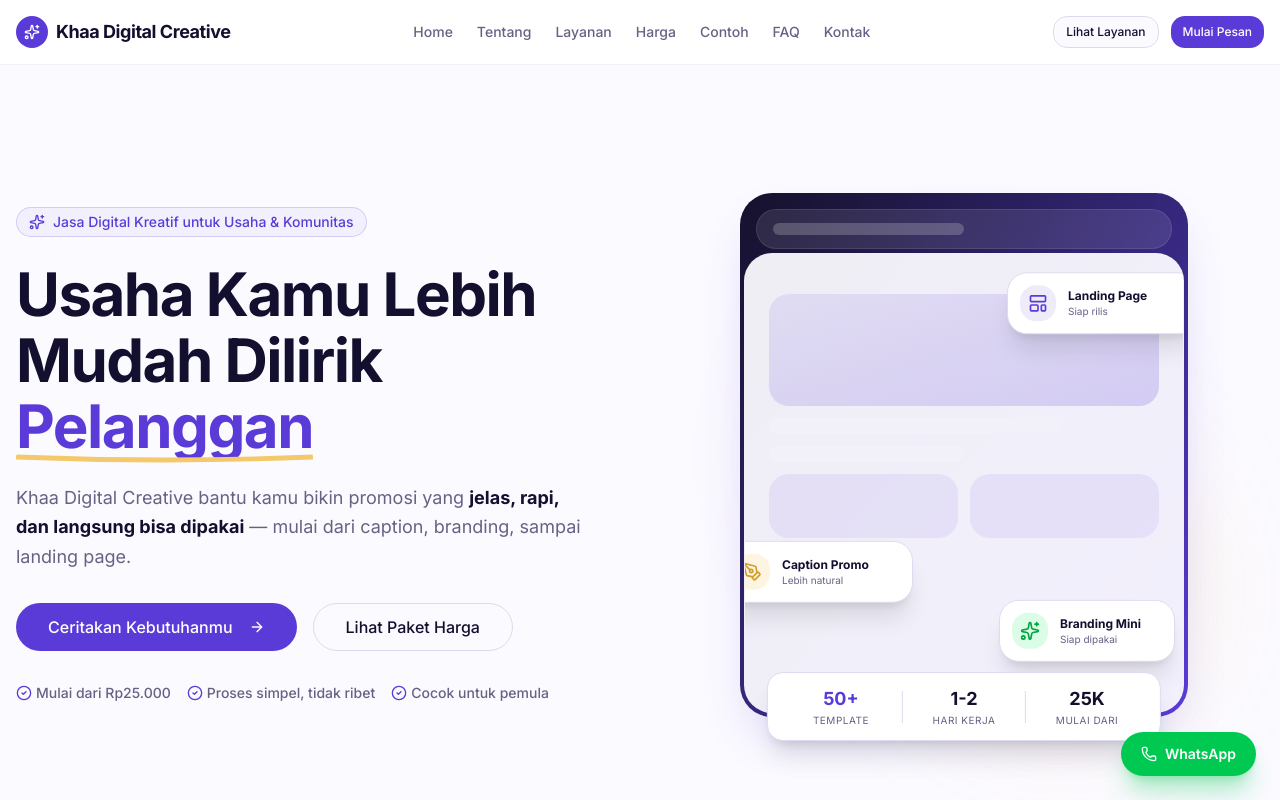
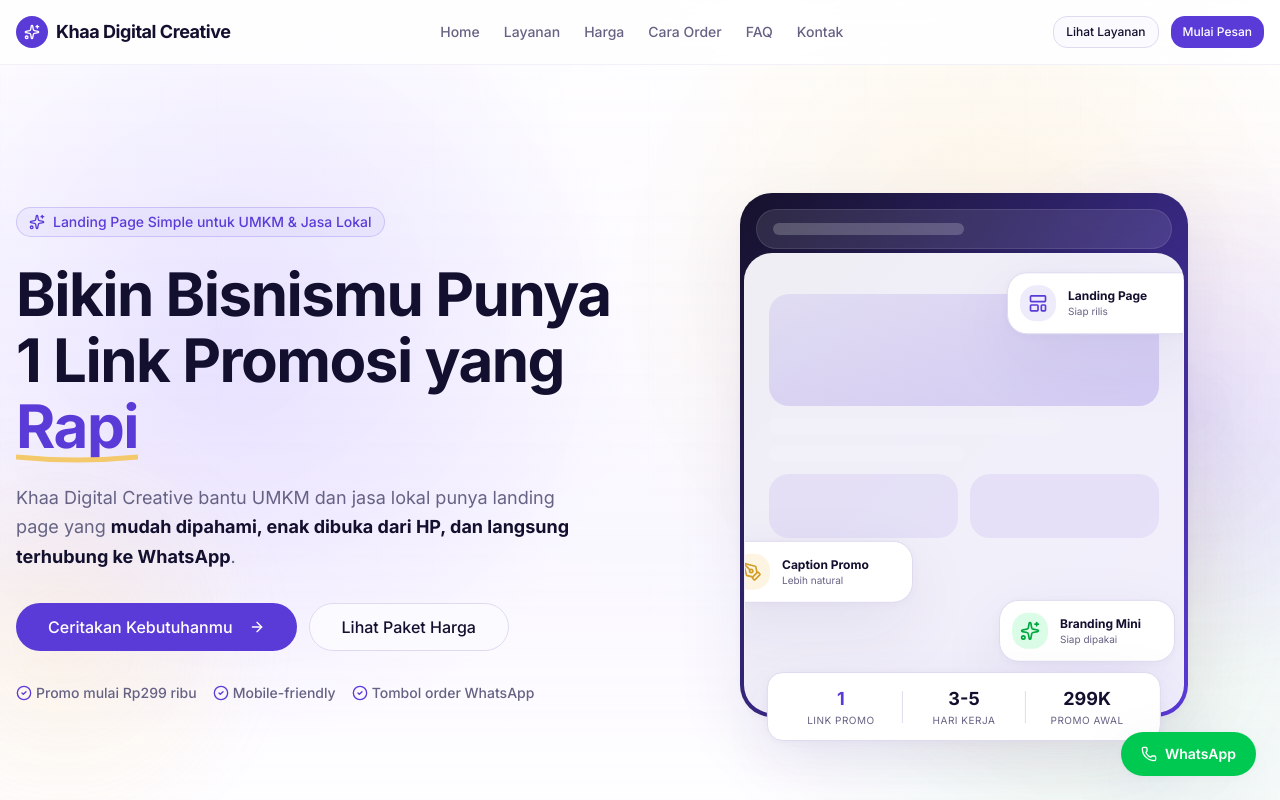
Before and after one commit to ulsreall/khaa-digital, a React (Vite) app: page / in a window 1280 px wide. Shown: the top 800 px of the page. Built offline with nearby package versions, Linux system fonts and the light colour scheme.

Commit message:
Add simple landing page pricing

```diff
--- a/src/index.css
+++ b/src/index.css
@@ -277,6 +277,120 @@
 
   body {
     @apply font-sans antialiased bg-background text-foreground;
+    background:
+      radial-gradient(circle at 12% 8%, rgba(124, 58, 237, 0.12), transparent 28rem),
+      radial-gradient(circle at 88% 18%, rgba(244, 201, 107, 0.16), transparent 24rem),
+      linear-gradient(180deg, #fffbff 0%, #f8f5ff 42%, #ffffff 100%);
+  }
+}
+
+/* Premium background polish for Khaa Digital */
+.khaa-site {
+  position: relative;
+  isolation: isolate;
+  overflow: hidden;
+}
+
+.khaa-site::before {
+  content: "";
+  position: fixed;
+  inset: 0;
+  z-index: -2;
+  pointer-events: none;
+  background-image:
+    linear-gradient(rgba(109, 76, 255, 0.045) 1px, transparent 1px),
+    linear-gradient(90deg, rgba(109, 76, 255, 0.045) 1px, transparent 1px),
+    radial-gradient(circle at 25% 18%, rgba(109, 76, 255, 0.11), transparent 28rem),
+    radial-gradient(circle at 80% 10%, rgba(244, 201, 107, 0.13), transparent 25rem),
+    radial-gradient(circle at 60% 70%, rgba(34, 197, 94, 0.055), transparent 28rem);
+  background-size: 54px 54px, 54px 54px, auto, auto, auto;
+  mask-image: linear-gradient(to bottom, black 0%, black 64%, transparent 100%);
+  opacity: 0.9;
+}
+
+.khaa-site::after {
+  content: "";
+  position: fixed;
+  inset: 0;
+  z-index: -1;
+  pointer-events: none;
+  background-image: radial-gradient(rgba(21, 17, 43, 0.08) 0.7px, transparent 0.7px);
+  background-size: 18px 18px;
+  opacity: 0.22;
+  mix-blend-mode: multiply;
+}
+
+.khaa-hero {
+  background:
+    radial-gradient(circle at 18% 34%, rgba(109, 76, 255, 0.14), transparent 25rem),
+    radial-gradient(circle at 77% 28%, rgba(244, 201, 107, 0.18), transparent 24rem),
+    radial-gradient(circle at 88% 74%, rgba(34, 197, 94, 0.08), transparent 22rem),
+    linear-gradient(180deg, rgba(255, 255, 255, 0.82) 0%, rgba(250, 247, 255, 0.9) 58%, rgba(255, 255, 255, 0.98) 100%);
+}
+
+.khaa-hero::before,
+.khaa-hero::after {
+  content: "";
+  position: absolute;
+  pointer-events: none;
+  border-radius: 999px;
+  filter: blur(18px);
+  z-index: 0;
+}
+
+.khaa-hero::before {
+  width: min(44vw, 36rem);
+  height: min(44vw, 36rem);
+  right: -12rem;
+  top: 4rem;
+  background: radial-gradient(circle, rgba(109, 76, 255, 0.16), transparent 68%);
+}
+
+.khaa-hero::after {
+  width: min(36vw, 28rem);
+  height: min(36vw, 28rem);
+  left: -10rem;
+  bottom: 2rem;
+  background: radial-gradient(circle, rgba(244, 201, 107, 0.16), transparent 68%);
+}
+
+.khaa-hero > * {
+  position: relative;
+  z-index: 1;
+}
+
+.khaa-site section.bg-white {
+  background:
+    radial-gradient(circle at 8% 15%, rgba(109, 76, 255, 0.055), transparent 18rem),
+    radial-gradient(circle at 92% 85%, rgba(244, 201, 107, 0.08), transparent 20rem),
+    rgba(255, 255, 255, 0.84) !important;
+  backdrop-filter: blur(18px);
+}
+
+.khaa-site section.bg-muted\/30 {
+  background:
+    linear-gradient(135deg, rgba(248, 245, 255, 0.92), rgba(255, 255, 255, 0.82)),
+    radial-gradient(circle at 80% 18%, rgba(109, 76, 255, 0.1), transparent 22rem) !important;
+}
+
+.khaa-site .shadow-sm,
+.khaa-site .shadow-xl,
+.khaa-site .shadow-2xl {
+  box-shadow:
+    0 24px 70px rgba(65, 42, 135, 0.08),
+    0 2px 10px rgba(65, 42, 135, 0.04);
+}
+
+@media (max-width: 768px) {
+  .khaa-site::before {
+    background-size: 42px 42px, 42px 42px, auto, auto, auto;
+    opacity: 0.65;
+  }
+
+  .khaa-hero::before,
+  .khaa-hero::after {
+    filter: blur(28px);
+    opacity: 0.72;
   }
 }
 
--- a/src/pages/Home.tsx
+++ b/src/pages/Home.tsx
@@ -2,7 +2,7 @@
 import { motion, AnimatePresence } from "framer-motion";
 import {
   Menu, X, CheckCircle2, LayoutTemplate, PenTool, Image, Globe, Sparkles,
-  Copy, FileText, MonitorSmartphone, MessageCircle, Star, ArrowRight,
+  Copy, MonitorSmartphone, MessageCircle, Star, ArrowRight,
   Instagram, Phone, Zap, Shield, Clock, Smile
 } from "lucide-react";
 import { Accordion, AccordionItem, AccordionTrigger, AccordionContent } from "@/components/ui/accordion";
@@ -51,7 +51,7 @@
   const closeMenu = () => setMobileMenuOpen(false);
 
   return (
-    <div className="min-h-screen bg-background font-sans text-foreground">
+    <div className="khaa-site min-h-screen bg-background font-sans text-foreground">
 
       {/* ── NAVBAR ── */}
       <header className="sticky top-0 z-50 w-full border-b border-border/40 bg-white/90 backdrop-blur-md">
@@ -66,10 +66,9 @@
           <nav className="hidden md:flex items-center gap-6">
             {[
               ["Home", "#"],
-              ["Tentang", "#tentang"],
               ["Layanan", "#layanan"],
               ["Harga", "#harga"],
-              ["Contoh", "#contoh"],
+              ["Cara Order", "#cara-order"],
               ["FAQ", "#faq"],
               ["Kontak", "#kontak"],
             ].map(([label, href]) => (
@@ -104,7 +103,7 @@
               className="md:hidden overflow-hidden bg-white border-b border-border"
             >
               <nav className="flex flex-col p-4 gap-4">
-                {[["Tentang", "#tentang"], ["Layanan", "#layanan"], ["Harga", "#harga"], ["Contoh", "#contoh"], ["FAQ", "#faq"]].map(([l, h]) => (
+                {[["Layanan", "#layanan"], ["Harga", "#harga"], ["Cara Order", "#cara-order"], ["FAQ", "#faq"], ["Kontak", "#kontak"]].map(([l, h]) => (
                   <a key={l} href={h} onClick={closeMenu} className="text-sm font-medium">{l}</a>
                 ))}
                 <div className="flex flex-col gap-2 pt-2 border-t border-border">
@@ -124,19 +123,19 @@
       </header>
 
       {/* ── HERO ── */}
-      <section className="relative overflow-hidden pt-20 pb-32 lg:pt-32 lg:pb-44">
+      <section className="khaa-hero relative overflow-hidden pt-20 pb-32 lg:pt-32 lg:pb-44">
         <div className="absolute inset-0 -z-10 bg-[radial-gradient(ellipse_at_top_right,_var(--tw-gradient-stops))] from-primary/10 via-background to-background" />
         <div className="container mx-auto px-4">
           <div className="grid lg:grid-cols-2 gap-12 items-center">
             <motion.div initial={{ opacity: 0, x: -30 }} animate={{ opacity: 1, x: 0 }} transition={{ duration: 0.6 }} className="flex flex-col gap-6">
               <div className="inline-flex items-center rounded-full border border-primary/20 bg-primary/5 px-3 py-1 text-sm font-medium text-primary w-fit">
                 <Sparkles className="mr-2 h-4 w-4" />
-                Jasa Digital Kreatif untuk Usaha & Komunitas
+                Landing Page Simple untuk UMKM & Jasa Lokal
               </div>
 
               <h1 className="text-4xl lg:text-6xl font-bold tracking-tight leading-[1.1]">
-                Usaha Kamu Lebih Mudah Dilirik <span className="text-primary relative inline-block">
-                  Pelanggan
+                Bikin Bisnismu Punya 1 Link Promosi yang <span className="text-primary relative inline-block">
+                  Rapi
                   <svg className="absolute w-full h-3 -bottom-1 left-0 text-[#F4C96B]" viewBox="0 0 100 10" preserveAspectRatio="none">
                     <path d="M0 5 Q 50 10 100 5" stroke="currentColor" strokeWidth="4" fill="none" />
                   </svg>
@@ -144,24 +143,24 @@
               </h1>
 
               <p className="text-lg text-muted-foreground leading-relaxed max-w-xl">
-                Khaa Digital Creative bantu kamu bikin promosi yang <strong className="text-foreground">jelas, rapi, dan langsung bisa dipakai</strong> — mulai dari caption, branding, sampai landing page.
+                Khaa Digital Creative bantu UMKM dan jasa lokal punya landing page yang <strong className="text-foreground">mudah dipahami, enak dibuka dari HP, dan langsung terhubung ke WhatsApp</strong>.
               </p>
 
-              <div className="flex flex-wrap gap-4 pt-2">
-                <Button size="lg" className="rounded-full px-8 h-12 text-base" asChild>
+              <div className="flex flex-col sm:flex-row gap-3 pt-2">
+                <Button size="lg" className="rounded-full px-8 h-12 text-base w-full sm:w-auto" asChild>
                   <a href={waLink("Halo Khaa Digital, saya ingin konsultasi dan pesan layanan.")} target="_blank" rel="noopener noreferrer">
                     Ceritakan Kebutuhanmu <ArrowRight className="w-4 h-4 ml-2" />
                   </a>
                 </Button>
-                <Button size="lg" variant="outline" className="rounded-full px-8 h-12 text-base" asChild>
+                <Button size="lg" variant="outline" className="rounded-full px-8 h-12 text-base w-full sm:w-auto" asChild>
                   <a href="#harga">Lihat Paket Harga</a>
                 </Button>
               </div>
 
               <div className="flex flex-wrap items-center gap-x-4 gap-y-2 text-sm text-muted-foreground font-medium pt-2">
-                <span className="flex items-center gap-1"><CheckCircle2 className="w-4 h-4 text-primary" /> Mulai dari Rp25.000</span>
-                <span className="flex items-center gap-1"><CheckCircle2 className="w-4 h-4 text-primary" /> Proses simpel, tidak ribet</span>
-                <span className="flex items-center gap-1"><CheckCircle2 className="w-4 h-4 text-primary" /> Cocok untuk pemula</span>
+                <span className="flex items-center gap-1"><CheckCircle2 className="w-4 h-4 text-primary" /> Promo mulai Rp299 ribu</span>
+                <span className="flex items-center gap-1"><CheckCircle2 className="w-4 h-4 text-primary" /> Mobile-friendly</span>
+                <span className="flex items-center gap-1"><CheckCircle2 className="w-4 h-4 text-primary" /> Tombol order WhatsApp</span>
               </div>
             </motion.div>
 
@@ -206,18 +205,18 @@
 
                 <div className="absolute -bottom-6 left-1/2 -translate-x-1/2 w-[88%] bg-white rounded-2xl shadow-xl border border-border p-3 flex justify-between items-center z-10">
                   <div className="text-center flex-1">
-                    <div className="text-lg font-bold text-primary">50+</div>
-                    <div className="text-[10px] text-muted-foreground uppercase tracking-wider">Template</div>
+                    <div className="text-lg font-bold text-primary">1</div>
+                    <div className="text-[10px] text-muted-foreground uppercase tracking-wider">Link Promo</div>
                   </div>
                   <div className="w-px h-8 bg-border" />
                   <div className="text-center flex-1">
-                    <div className="text-lg font-bold">1-2</div>
+                    <div className="text-lg font-bold">3-5</div>
                     <div className="text-[10px] text-muted-foreground uppercase tracking-wider">Hari Kerja</div>
                   </div>
                   <div className="w-px h-8 bg-border" />
                   <div className="text-center flex-1">
-                    <div className="text-lg font-bold">25K</div>
-                    <div className="text-[10px] text-muted-foreground uppercase tracking-wider">Mulai Dari</div>
+                    <div className="text-lg font-bold">299K</div>
+                    <div className="text-[10px] text-muted-foreground uppercase tracking-wider">Promo Awal</div>
                   </div>
                 </div>
               </div>
@@ -265,7 +264,7 @@
                   <div className="bg-white p-2 rounded-lg shadow-sm shrink-0"><CheckCircle2 className="w-5 h-5 text-primary" /></div>
                   <div>
                     <h4 className="font-semibold text-sm">Harga Bersahabat</h4>
-                    <p className="text-xs text-muted-foreground mt-1">Mulai dari Rp25.000 saja</p>
+                    <p className="text-xs text-muted-foreground mt-1">Paket jelas mulai Rp299 ribu</p>
                   </div>
                 </div>
                 <div className="flex-1 bg-muted/50 rounded-2xl p-4 border border-border flex items-start gap-3">
@@ -320,7 +319,7 @@
             <h2 className="text-3xl font-bold mb-3">Pernah Ngerasain Ini?</h2>
             <p className="text-muted-foreground text-sm">Banyak usaha kecil tertahan di masalah yang sama. Kita hadir untuk bantu selesaikan itu.</p>
           </div>
-          <motion.div initial="hidden" whileInView="visible" viewport={{ once: true }} variants={stagger} className="grid md:grid-cols-2 lg:grid-cols-4 gap-5">
+          <motion.div initial="hidden" whileInView="visible" viewport={{ once: true }} variants={stagger} className="grid md:grid-cols-3 gap-5 max-w-5xl mx-auto">
             {[
               { icon: MessageCircle, title: "Bingung Nulis Promosi", desc: "Punya produk bagus tapi nggak tahu cara nulis yang bikin orang mau beli." },
               { icon: Image, title: "Tampilan Belum Meyakinkan", desc: "Feed, banner, atau poster masih kelihatan seadanya dan kurang profesional." },
@@ -356,16 +355,11 @@
             <p className="text-muted-foreground text-sm">Pilih sesuai kebutuhan — bisa mulai dari satu layanan kecil dulu, nggak harus langsung paket besar.</p>
           </div>
 
-          <motion.div initial="hidden" whileInView="visible" viewport={{ once: true }} variants={stagger} className="grid md:grid-cols-2 lg:grid-cols-4 gap-5">
+          <motion.div initial="hidden" whileInView="visible" viewport={{ once: true }} variants={stagger} className="grid md:grid-cols-3 gap-5 max-w-5xl mx-auto">
             {[
-              { icon: Star, title: "Branding Simple", desc: "Bantu susun nama, tagline, deskripsi singkat, dan arah visual biar usahamu punya karakter." },
-              { icon: PenTool, title: "Copywriting Promosi", desc: "Caption jualan, deskripsi produk, CTA, bio sosmed — ditulis supaya enak dibaca dan bikin orang tertarik." },
-              { icon: Image, title: "Konsep Desain & Banner", desc: "Konsep poster, flyer digital, banner event, atau header komunitas yang rapi sesuai brand." },
-              { icon: MessageCircle, title: "Community & Event Kit", desc: "Announcement, rules grup, welcome message, dan template pendaftaran untuk grup WA, Telegram, atau Discord." },
-              { icon: Globe, title: "Landing Page Basic", desc: "Halaman satu halaman untuk promosi usaha, event, komunitas, atau project digital kamu." },
-              { icon: Sparkles, title: "AI Prompt Design", desc: "Bantu buat instruksi AI (prompt) yang tepat untuk generate logo, banner, maskot, atau stiker brand." },
-              { icon: FileText, title: "Rapihin Teks & Dokumen", desc: "Punya draft kasar? Kita bantu edit supaya bahasanya lebih rapi, profesional, dan enak dibaca." },
-              { icon: MonitorSmartphone, title: "Setup Online Basic", desc: "Bantu setup landing page, link CTA di bio, atau deploy ke Vercel — simpel dan langsung jalan." },
+              { icon: Globe, title: "Landing Page UMKM", desc: "Satu halaman promosi berisi layanan/produk, harga, lokasi, FAQ, dan tombol WhatsApp." },
+              { icon: PenTool, title: "Copywriting Halaman", desc: "Teks dibuat jelas dan natural: headline, deskripsi layanan, CTA, dan FAQ sederhana." },
+              { icon: MonitorSmartphone, title: "Deploy & Mobile Ready", desc: "Website dibuat responsive, enak dibuka dari HP, dan siap dipakai sebagai link bio." },
             ].map((item, i) => (
               <motion.div key={i} variants={fadeUp} whileHover={{ y: -5, transition: { duration: 0.2 } }}
                 className="bg-white p-6 rounded-2xl border border-border shadow-sm hover:shadow-lg transition-all group cursor-default">
@@ -479,8 +473,8 @@
 
           <div className="grid grid-cols-2 md:grid-cols-4 gap-4 mb-12">
             {[
-              { icon: Zap, title: "Mulai Rp25K", desc: "Terjangkau" },
-              { icon: Clock, title: "1–2 Hari", desc: "Proses cepat" },
+              { icon: Zap, title: "Mulai 299K", desc: "Promo awal" },
+              { icon: Clock, title: "3–5 Hari", desc: "Landing page" },
               { icon: Shield, title: "Bisa Custom", desc: "Fleksibel" },
               { icon: Smile, title: "Revisi Ringan", desc: "Sampai puas" },
             ].map((stat, i) => (
@@ -523,43 +517,27 @@
         <div className="container mx-auto px-4">
           <div className="text-center max-w-2xl mx-auto mb-14">
             <div className="text-primary font-semibold text-sm tracking-wider uppercase mb-3">Harga</div>
-            <h2 className="text-3xl lg:text-4xl font-bold mb-4">Paket Harga Awal</h2>
-            <p className="text-muted-foreground text-sm">Pilih sesuai kebutuhan. Harga bisa disesuaikan — tinggal chat untuk diskusi lebih lanjut.</p>
+            <h2 className="text-3xl lg:text-4xl font-bold mb-4">Paket Harga Landing Page</h2>
+            <p className="text-muted-foreground text-sm">Tiga paket simpel, jelas, dan mudah dipilih. Fokus utama: landing page yang rapi, mobile-friendly, dan langsung connect ke WhatsApp.</p>
           </div>
 
-          <motion.div initial="hidden" whileInView="visible" viewport={{ once: true }} variants={stagger} className="grid md:grid-cols-2 lg:grid-cols-3 gap-6">
+          <div className="grid md:grid-cols-3 gap-6 max-w-6xl mx-auto">
             {[
               {
-                name: "Starter", price: "25", for: "Task kecil dan cepat",
-                features: ["1 bio / caption / tagline", "1 announcement pendek", "Rapihin 1 teks promosi", "1x revisi ringan"],
-                msg: "Halo, saya tertarik dengan Paket Starter Rp25K.",
+                name: "Promo Client Pertama", price: "299", suffix: "ribu", for: "Mulai cepat dengan budget ringan",
+                features: ["1 landing page simpel", "Tampilan responsive", "Tombol WhatsApp", "Info produk/layanan", "Lokasi & jam buka", "FAQ singkat", "Revisi ringan 1x"],
+                msg: "Halo Khaa Digital, saya tertarik dengan Paket Promo Client Pertama Rp299 ribu.",
               },
               {
-                name: "Promo Basic", price: "50", for: "Promosi produk atau jasa",
-                features: ["Caption promosi", "Deskripsi produk/jasa", "Call-to-Action (CTA)", "Konsep visual sederhana", "1x revisi ringan"],
-                msg: "Halo, saya tertarik dengan Paket Promo Basic Rp50K.",
+                name: "Basic", price: "499", suffix: "ribu", for: "UMKM yang butuh halaman promosi rapi",
+                features: ["Semua fitur paket promo", "Section harga/paket", "Section testimoni", "Copywriting dasar", "Deploy online", "Revisi 1x"],
+                highlight: true,
+                msg: "Halo Khaa Digital, saya tertarik dengan Paket Basic Rp499 ribu.",
               },
               {
-                name: "Community / Event Kit", price: "75", for: "Event atau komunitas",
-                features: ["Announcement", "Rules komunitas/event", "Teks pendaftaran", "Welcome message", "1x revisi ringan"],
-                msg: "Halo, saya tertarik dengan Paket Community/Event Kit Rp75K.",
-              },
-              {
-                name: "Branding Mini", price: "100", for: "Usaha yang butuh identitas",
-                features: ["Tagline brand", "Deskripsi brand", "Bio sosial media", "Arah visual dasar", "Prompt logo/banner AI", "1x revisi ringan"],
-                highlight: true,
-                msg: "Halo, saya tertarik dengan Paket Branding Mini Rp100K.",
-              },
-              {
-                name: "Landing Page Basic", price: "150", for: "Halaman promosi sederhana",
-                features: ["1 halaman landing page", "HTML/CSS + responsive", "Teks promosi lengkap", "Tombol CTA", "1x revisi ringan"],
-                msg: "Halo, saya tertarik dengan Paket Landing Page Basic Rp150K.",
-              },
-              {
-                name: "Launch Simple", price: "250", for: "Siap mulai promosi penuh",
-                features: ["Branding Mini", "Copywriting promosi", "Konsep banner", "Landing Page Basic", "Template DM promosi"],
-                highlight: true,
-                msg: "Halo, saya tertarik dengan Paket Launch Simple Rp250K.",
+                name: "Standard", price: "799", suffix: "ribu", for: "Tampil lebih profesional dan siap jualan",
+                features: ["Semua fitur Basic", "Copywriting lebih lengkap", "SEO title & description", "CTA WhatsApp lebih rapi", "Desain lebih polished", "Revisi 2x"],
+                msg: "Halo Khaa Digital, saya tertarik dengan Paket Standard Rp799 ribu.",
               },
             ].map((pkg, i) => (
               <motion.div key={i} variants={fadeUp} whileHover={{ y: -6 }}
@@ -574,7 +552,8 @@
                   <p className="text-xs text-muted-foreground mb-3">Cocok untuk: {pkg.for}</p>
                   <div className="flex items-baseline gap-1 text-primary">
                     <span className="font-semibold">Rp</span>
-                    <span className="text-4xl font-black">{pkg.price}K</span>
+                    <span className="text-4xl font-black">{pkg.price}</span>
+                    <span className="font-semibold text-sm text-primary/80">{pkg.suffix}</span>
                   </div>
                 </div>
                 <ul className="space-y-2.5 mb-7 flex-1">
@@ -592,16 +571,16 @@
                 </Button>
               </motion.div>
             ))}
-          </motion.div>
+          </div>
 
           <p className="text-center text-xs text-muted-foreground mt-8">
-            Butuh sesuatu yang berbeda? <a href={waLink("Halo, saya ingin konsultasi kebutuhan custom di luar paket.")} target="_blank" rel="noopener noreferrer" className="text-primary font-semibold hover:underline">Chat langsung untuk harga custom.</a>
+            Belum yakin pilih yang mana? <a href={waLink("Halo Khaa Digital, saya mau konsultasi paket landing page yang cocok.")} target="_blank" rel="noopener noreferrer" className="text-primary font-semibold hover:underline">Chat dulu, konsultasi gratis.</a>
           </p>
         </div>
       </section>
 
       {/* ── HOW IT WORKS ── */}
-      <section className="py-24 bg-white">
+      <section id="cara-order" className="py-24 bg-white">
         <div className="container mx-auto px-4">
           <div className="text-center max-w-xl mx-auto mb-14">
             <h2 className="text-3xl font-bold mb-3">Cara Order — Gampang Banget</h2>
@@ -613,7 +592,7 @@
             {[
               { num: "01", title: "Ceritakan Kebutuhan", desc: "Salin formulir di bawah, isi sesuai kebutuhanmu, kirim via WhatsApp atau DM Instagram." },
               { num: "02", title: "Diskusi Singkat", desc: "Kita ngobrol sebentar untuk mastiin hasilnya sesuai ekspektasi kamu." },
-              { num: "03", title: "Pengerjaan Draft", desc: "Ditunggu 1–2 hari kerja. Kamu bisa fokus urusan lain dulu." },
+              { num: "03", title: "Pengerjaan Draft", desc: "Ditunggu 3–5 hari kerja untuk landing page. Kamu bisa fokus urusan lain dulu." },
               { num: "04", title: "Revisi & Selesai", desc: "Cek hasilnya, minta revisi kalau perlu, lalu materi siap langsung dipakai." },
             ].map((step, i) => (
               <div key={i} className="flex flex-col items-center text-center">
@@ -739,7 +718,7 @@
           </div>
           <h2 className="text-4xl lg:text-5xl font-bold mb-5 leading-tight">Yuk, Mulai dari Satu Langkah Kecil</h2>
           <p className="text-lg text-white/70 mb-10 max-w-xl mx-auto leading-relaxed">
-            Nggak harus langsung paket besar. Mulai dari task kecil dulu — caption, bio, atau sekadar konsultasi gratis. Kita bantu dari sana.
+            Nggak perlu bingung teknis. Ceritakan usaha kamu, nanti kita bantu susun halaman promosi yang rapi dan siap dibagikan ke calon pelanggan.
           </p>
 
           <div className="flex flex-col sm:flex-row justify-center gap-4 mb-10">
@@ -753,7 +732,7 @@
             </Button>
           </div>
 
-          <p className="text-xs text-white/40 mb-6">Mulai dari Rp25.000 • Bisa custom sesuai kebutuhan • Konsultasi gratis</p>
+          <p className="text-xs text-white/40 mb-6">Landing page mulai Rp299 ribu • Mobile-friendly • Konsultasi gratis</p>
 
           <p className="text-xs font-medium text-white/50 uppercase tracking-widest mb-4">Atau hubungi via</p>
           <div className="flex justify-center gap-4">
```
Also changed, not shown: 1 other file (tests, documents, lock files or other folders).
